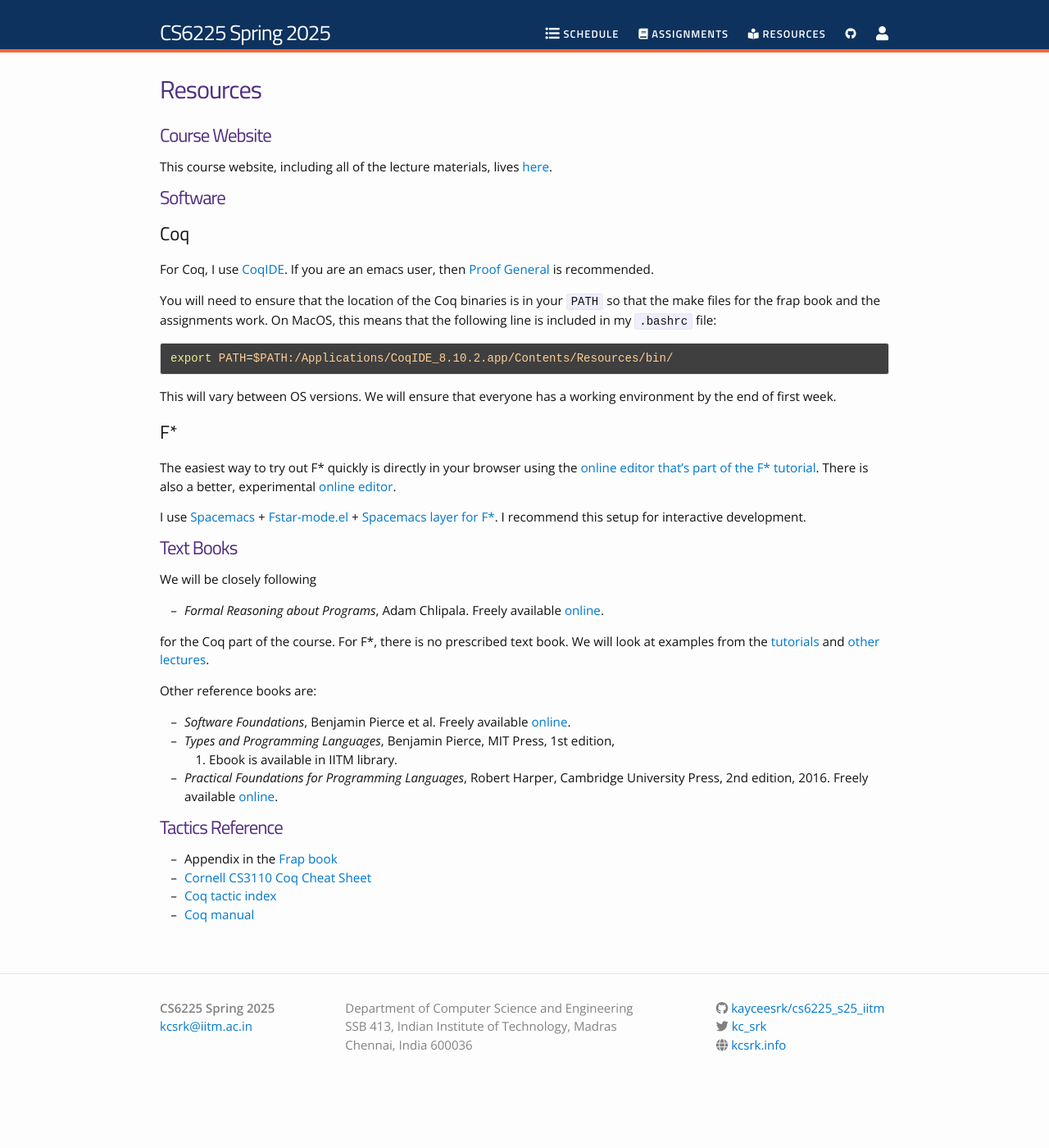
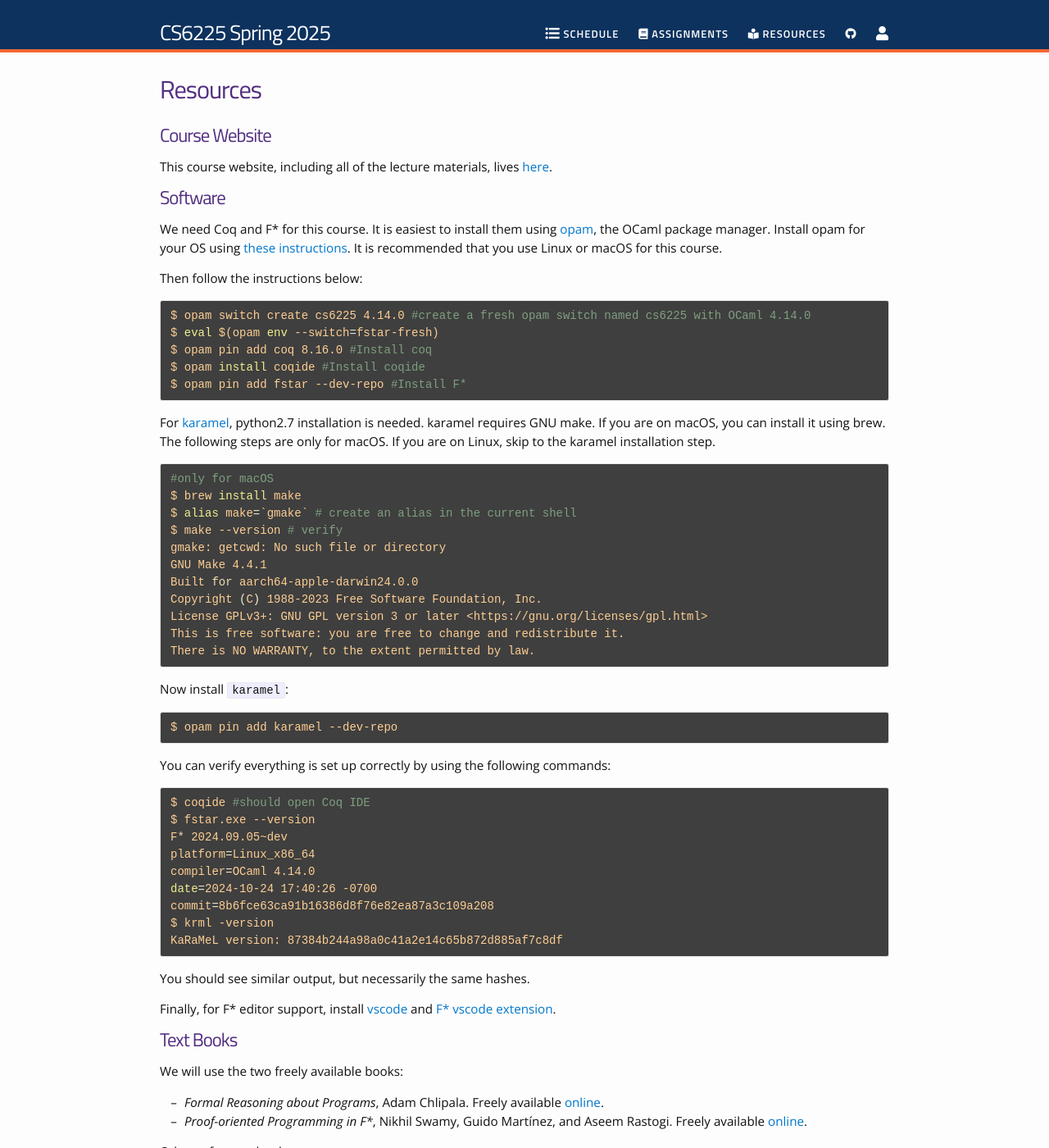
Before and after one commit to sheeraSearch82/cs6225_s25_iitm, a Jekyll site: the page built from resources.md, in a window 1280 px wide and 1400 px high. Shown: the whole window at 82% size. Built offline with Jekyll 4.4.1, drawn with Linux system fonts in a browser that asks for light colours; nearby versions of some CDN libraries; some of the changed text lies outside the part shown.

Commit message:
update resources page

````diff
--- a/resources.md
+++ b/resources.md
@@ -7,58 +7,83 @@ permalink: /resources/
 # Course Website
 
 This course website, including all of the lecture materials, lives
-[here](http://kcsrk.info/cs6225_s21_iitm/).
+[here](http://kcsrk.info/cs6225_s25_iitm/).
 
 # Software
 
-## Coq
+We need Coq and F\* for this course. It is easiest to install them using
+[opam](https://opam.ocaml.org/), the OCaml package manager. Install opam for
+your OS using [these
+instructions](https://opam.ocaml.org/doc/Install.html#Binary-distribution). It
+is recommended that you use Linux or macOS for this course.
 
-For Coq, I use [CoqIDE](https://github.com/coq/coq/releases/tag/V8.10.2).
-If you are an emacs user, then [Proof General](https://proofgeneral.github.io/)
-is recommended.
-
-You will need to ensure that the location of the Coq binaries is in your `PATH`
-so that the make files for the frap book and the assignments work. On MacOS,
-this means that the following line is included in my `.bashrc` file:
+Then follow the instructions below:
 
 ```bash
-export PATH=$PATH:/Applications/CoqIDE_8.10.2.app/Contents/Resources/bin/
+$ opam switch create cs6225 4.14.0 #create a fresh opam switch named cs6225 with OCaml 4.14.0
+$ eval $(opam env --switch=fstar-fresh)
+$ opam pin add coq 8.16.0 #Install coq
+$ opam install coqide #Install coqide
+$ opam pin add fstar --dev-repo #Install F*
 ```
 
-This will vary between OS versions. We will ensure that everyone has a working
-environment by the end of first week.
+For [karamel](https://fstarlang.github.io/lowstar/html/index.html), python2.7
+installation is needed. karamel requires GNU make. If you are on macOS, you can
+install it using brew. The following steps are only for macOS. If you are on
+Linux, skip to the karamel installation step.
 
-## F\*
+```bash
+#only for macOS
+$ brew install make
+$ alias make=`gmake` # create an alias in the current shell
+$ make --version # verify
+gmake: getcwd: No such file or directory
+GNU Make 4.4.1
+Built for aarch64-apple-darwin24.0.0
+Copyright (C) 1988-2023 Free Software Foundation, Inc.
+License GPLv3+: GNU GPL version 3 or later <https://gnu.org/licenses/gpl.html>
+This is free software: you are free to change and redistribute it.
+There is NO WARRANTY, to the extent permitted by law.
+```
 
-The easiest way to try out F\* quickly is directly in your browser using the
-[online editor that's part of the F\*
-tutorial](https://www.fstar-lang.org/run.php). There is also a better,
-experimental [online editor](http://fstar.ht.vc/).
+Now install `karamel`:
 
-I use [Spacemacs](https://www.spacemacs.org/) +
-[Fstar-mode.el](https://github.com/FStarLang/fstar-mode.el) + [Spacemacs layer
-for F\*](https://github.com/kyoDralliam/fstar-layer/). I recommend this setup
-for interactive development.
+```bash
+$ opam pin add karamel --dev-repo
+```
+
+You can verify everything is set up correctly by using the following commands:
+
+```bash
+$ coqide #should open Coq IDE
+$ fstar.exe --version
+F* 2024.09.05~dev
+platform=Linux_x86_64
+compiler=OCaml 4.14.0
+date=2024-10-24 17:40:26 -0700
+commit=8b6fce63ca91b16386d8f76e82ea87a3c109a208
+$ krml -version
+KaRaMeL version: 87384b244a98a0c41a2e14c65b872d885af7c8df
+```
+
+You should see similar output, but necessarily the same hashes.
+
+Finally, for F\* editor support, install
+[vscode](https://code.visualstudio.com/) and [F* vscode
+extension](https://github.com/FStarLang/fstar-vscode-assistant).
 
 # Text Books
 
-We will be closely following
+We will use the two freely available books:
 
-* *Formal Reasoning about Programs*, Adam Chlipala. Freely available
-  [online](http://adam.chlipala.net/frap/).
-
-for the Coq part of the course. For F\*, there is no prescribed text book. We
-will look at examples from the [tutorials](https://www.fstar-lang.org/tutorial/)
-and [other](https://prosecco.gforge.inria.fr/personal/hritcu/teaching/vtsa2019/)
-[lectures](https://www.cs.uoregon.edu/research/summerschool/summer19/topics.php#Swamy).
+* *Formal Reasoning about Programs*, Adam Chlipala. Freely available [online](http://adam.chlipala.net/frap/).
+* *Proof-oriented Programming in F\**, Nikhil Swamy, Guido Martínez, and Aseem Rastogi. Freely available [online](http://fstar-lang.org/tutorial/proof-oriented-programming-in-fstar.pdf).
 
 Other reference books are:
 
 * *Software Foundations*, Benjamin Pierce et al. Freely available [online](https://softwarefoundations.cis.upenn.edu/).
-* *Types and Programming Languages*, Benjamin Pierce, MIT Press, 1st edition,
-  2002. Ebook is available in IITM library.
-* *Practical Foundations for Programming Languages*, Robert Harper, Cambridge
-  University Press, 2nd edition, 2016. Freely available [online](https://www.cs.cmu.edu/~rwh/pfpl/2nded.pdf).
+* *Types and Programming Languages*, Benjamin Pierce, MIT Press, 1st edition, 2002. Ebook is available in IITM library.
+* *Practical Foundations for Programming Languages*, Robert Harper, Cambridge University Press, 2nd edition, 2016. Freely available [online](https://www.cs.cmu.edu/~rwh/pfpl/2nded.pdf).
 
 # Tactics Reference
 
````
Also changed, not shown: assignments.md (+1 -1 lines), ipa.gemspec, 1 other file.
